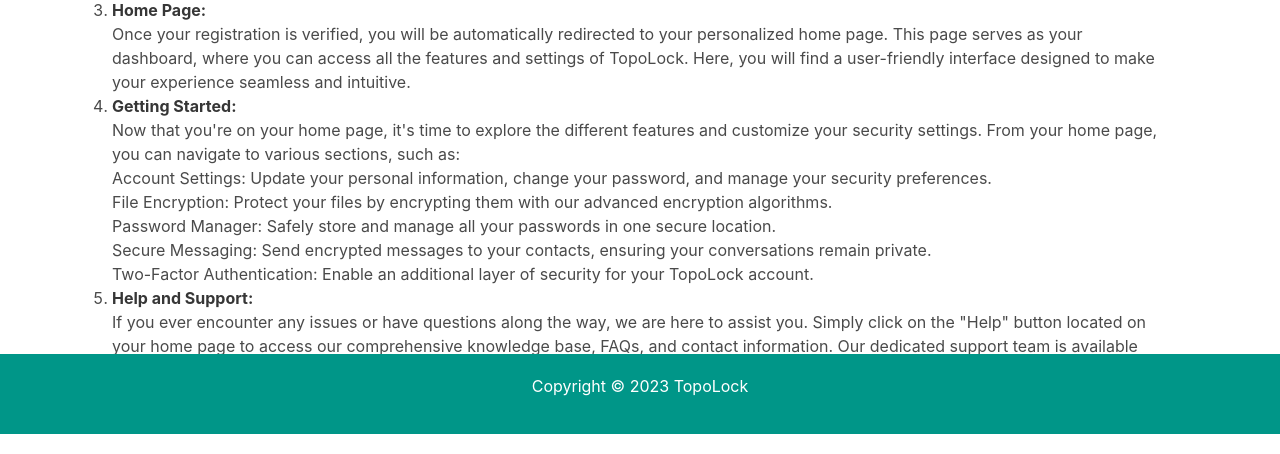
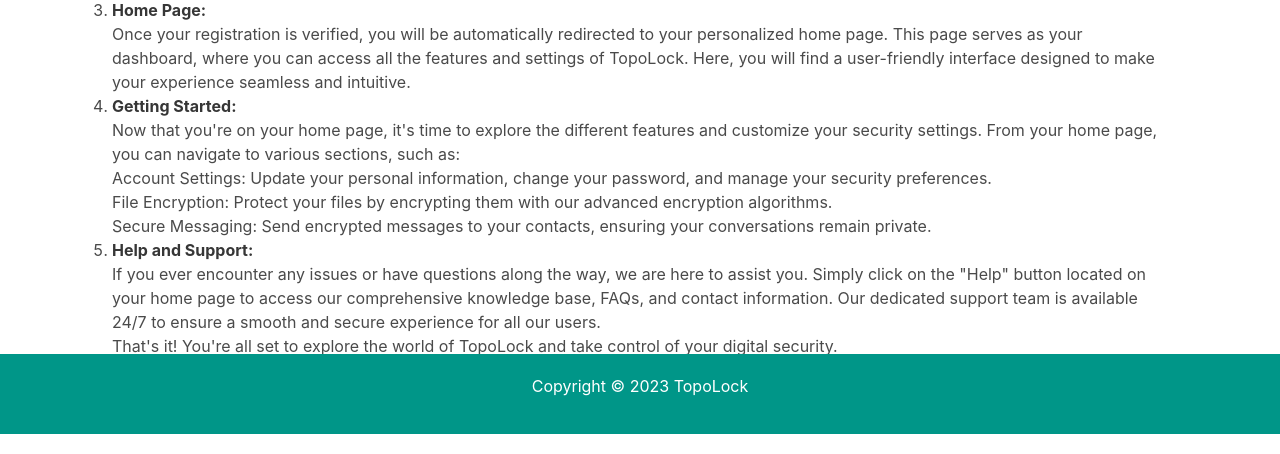
Before and after one commit to williammabotjaeng/voxbillium, a Flask app: page /docs in a window 1280 px wide. Shown: the part 366-820 px from the top of the page. Run offline with Flask 3, Linux system fonts and the light colour scheme.

Commit message:
del li items, docs.html

```diff
--- a/templates/docs.html
+++ b/templates/docs.html
@@ -29,9 +29,7 @@
               <ul>
                 <li>Account Settings: Update your personal information, change your password, and manage your security preferences.</li>
                 <li>File Encryption: Protect your files by encrypting them with our advanced encryption algorithms.</li>
-                <li>Password Manager: Safely store and manage all your passwords in one secure location.</li>
                 <li>Secure Messaging: Send encrypted messages to your contacts, ensuring your conversations remain private.</li>
-                <li>Two-Factor Authentication: Enable an additional layer of security for your TopoLock account.</li>
               </ul>
             </li>
             <li>
```
